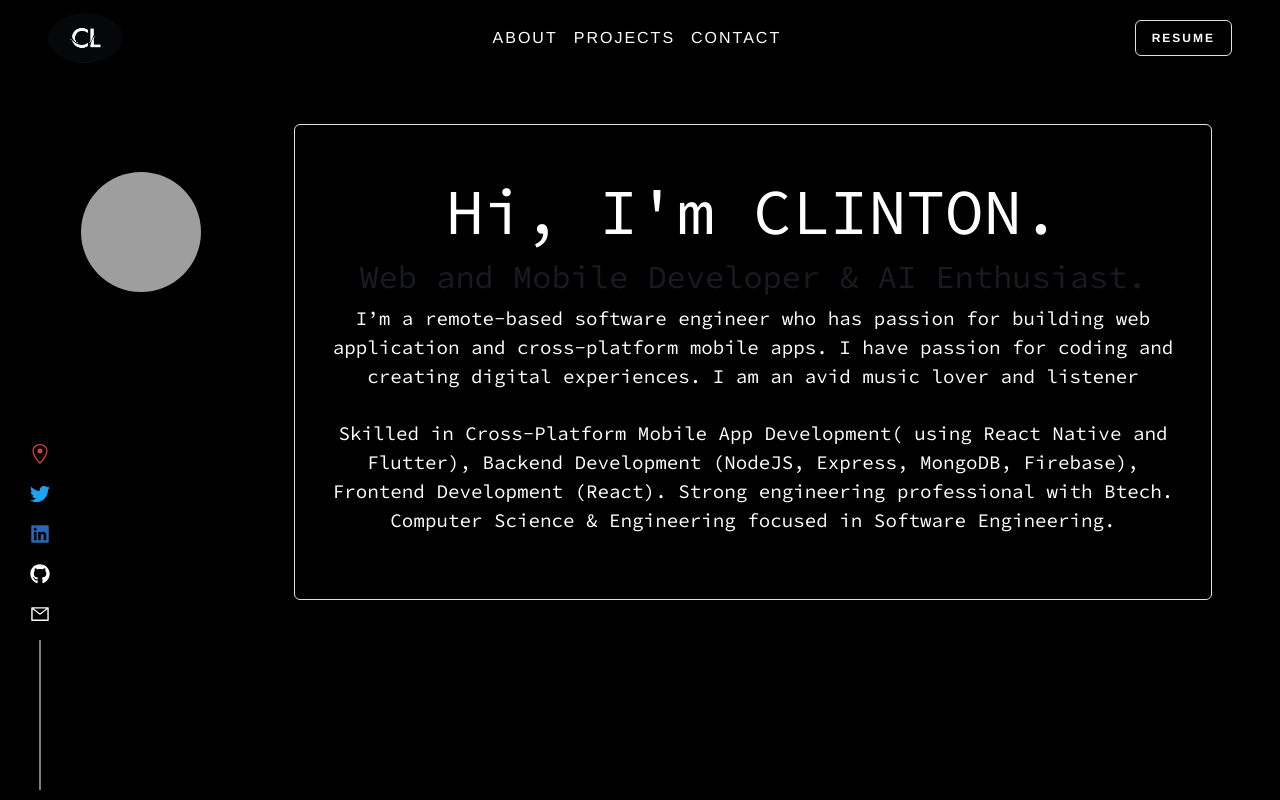
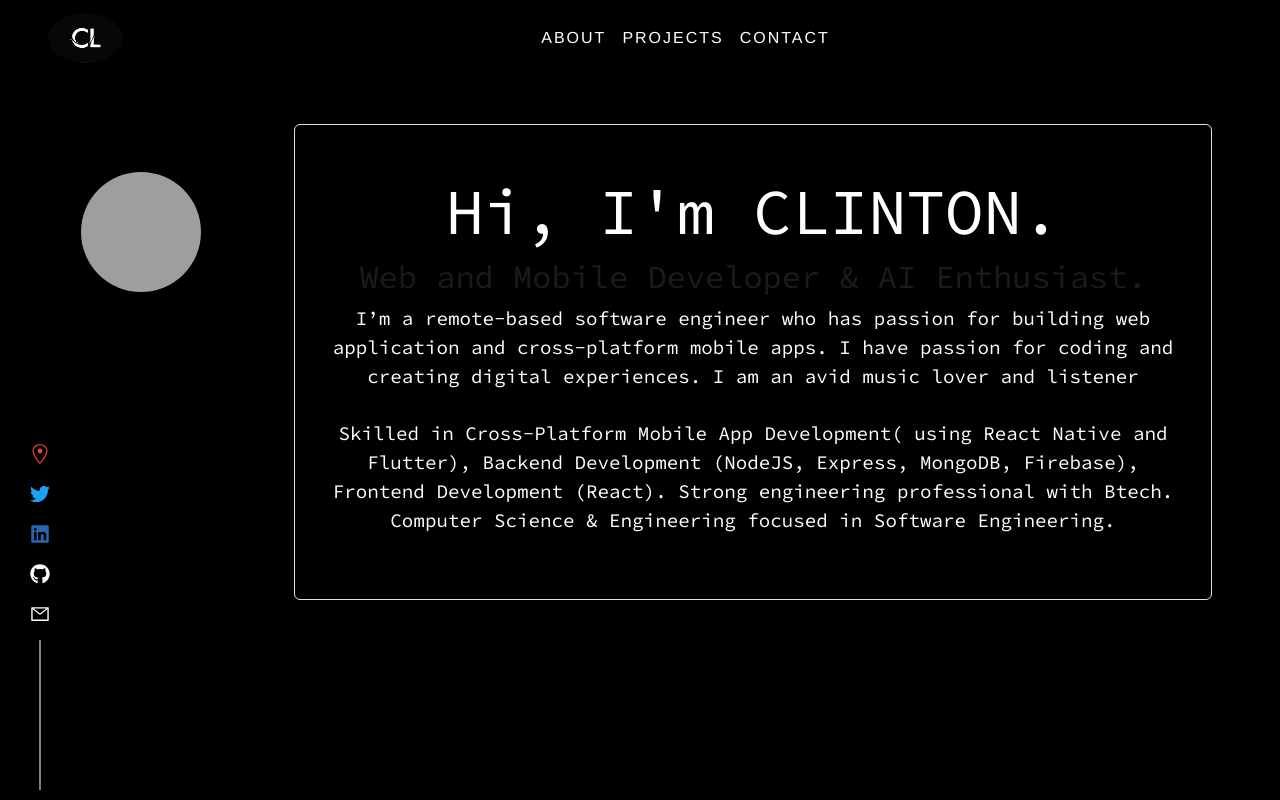
Before and after one commit to codekojo/resume, a React (Create React App) app: page / in a window 1280 px wide. Shown: the top 800 px of the page. Built offline with nearby package versions, Linux system fonts and the light colour scheme; grey boxes are pictures that could not be loaded.

Commit message:
Removed resume

```diff
--- a/src/app/components/navbar/Navbar.jsx
+++ b/src/app/components/navbar/Navbar.jsx
@@ -47,7 +47,7 @@ function NavbarComponent() {
             Contact
           </Nav.Link>
         </Nav>
-        <ResumeLink />
+        {/* <ResumeLink /> */}
       </Navbar.Collapse>
     </Navbar>
   );
```
